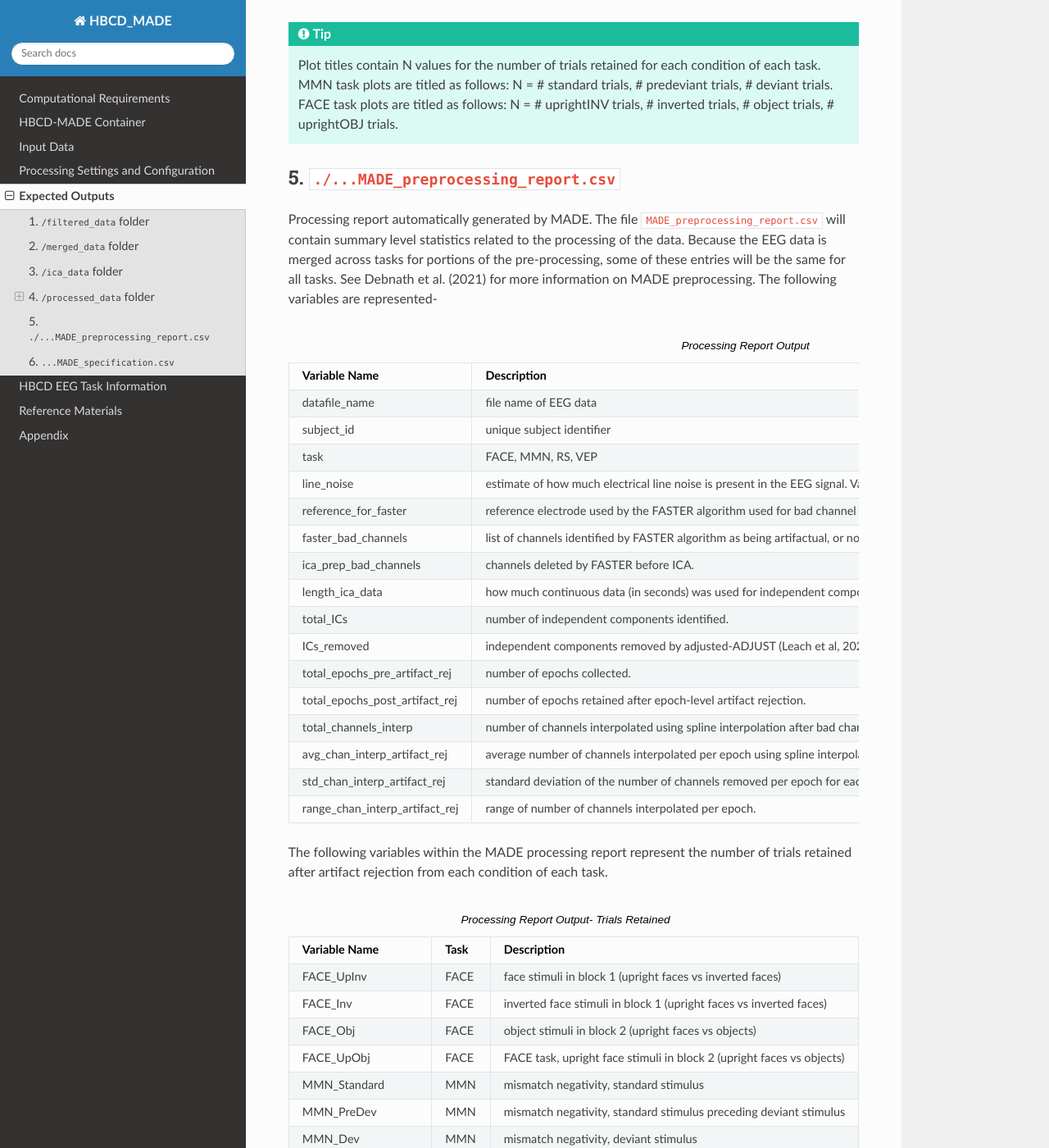
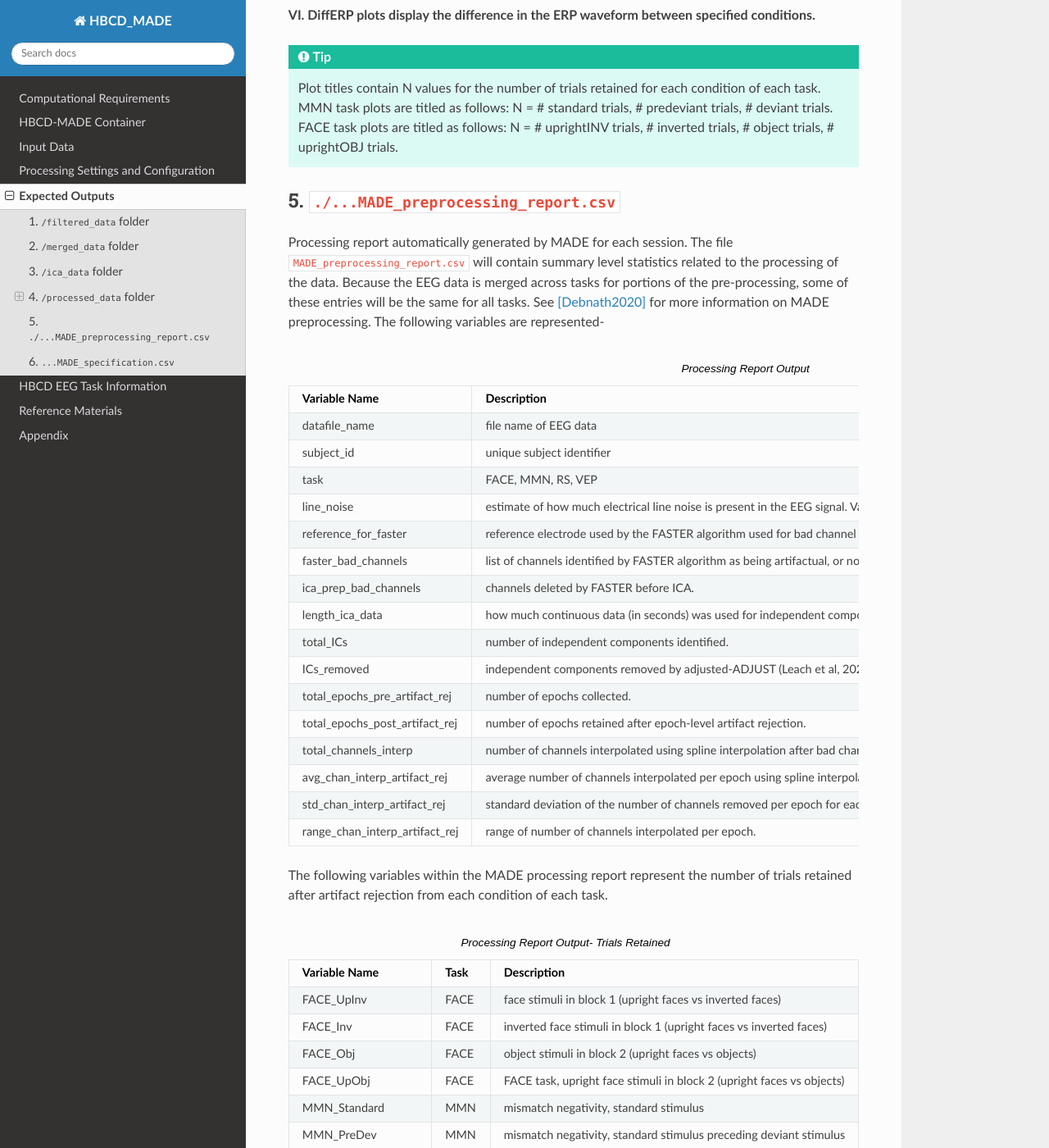
Before and after one commit to DCAN-Labs/HBCD-MADE, a Sphinx documentation site: the page built from docs/source/expected_outputs.rst, in a window 1280 px wide and 1400 px high, scrolled down 8680 px. Shown: the whole window at 82% size. Built offline with Sphinx 7.4.7 and the Read the Docs theme 3.1.0, drawn with Linux system fonts in a browser that asks for light colours; some of the changed text lies outside the part shown.

Commit message:
fix typos

```diff
--- a/docs/source/computational_requirements.rst
+++ b/docs/source/computational_requirements.rst
@@ -3,7 +3,7 @@
 --------------------------
 
 The computational requirements for running HBCD-MADE depend on the amount of input data
-(length of acquisition, number of channels, etc), along with the processing settings
+(length of acquisition, number of channels, etc.), along with the processing settings
 (downsampling, filtering, etc.).
 
 For an HBCD-style acquisition (1kHz sampling rate, 128 electrodes),
--- a/docs/source/container_info.rst
+++ b/docs/source/container_info.rst
@@ -3,7 +3,7 @@
 
 Installation
 --------------------------
-We recommend using the HBCD-MADE container when processing large amounts of data. The container for HBCD-MADE can be found on Docker Hub.  A tutorial on how to use containers is located `here <https://docker-curriculum.com/>`_. It can be downloaded with Singularity as follows (click `here <https://docs.sylabs.io/guides/latest/user-guide/>`_. for a Singularity user guide):
+We recommend using the HBCD-MADE container when processing large amounts of data. The container for HBCD-MADE can be found on Docker Hub.  A tutorial on how to use containers is located `here <https://docker-curriculum.com/>`_. It can be downloaded with Singularity as follows (click `here <https://docs.sylabs.io/guides/latest/user-guide/>`_ for a Singularity user guide):
 
 .. code-block:: console
 
--- a/docs/source/expected_outputs.rst
+++ b/docs/source/expected_outputs.rst
@@ -94,7 +94,7 @@
 
 **Description**
 
-Each EEG file found in this folder will have a corresponding json file in the parent directory that specifies the settings that were used for the specific task.  These data are saved at the end of the processing pipeline after the following operations have occurred:
+Each EEG file found in this folder will have a corresponding ``.json`` file in the parent directory that specifies the settings that were used for the specific task.  These data are saved at the end of the processing pipeline after the following operations have occurred:
 
 - ICA artifact removal
 
@@ -192,7 +192,7 @@
 
 Output files ending in ``summaryStats.csv`` are created for each task and contain the following output variables:
 
-	* ``SME``: Standard Measurement error. The SME is a universal measure of data quality for ERP data. See Luck et al. (2021) for more information.
+	* ``SME``: Standard Measurement error. The SME is a universal measure of data quality for ERP data. See [Luck2021]_ for more information.
 
 	* ``Mean_Power``: mean power at each frequency bin ranging from 1-50Hz
 
@@ -351,7 +351,7 @@
 5. ``./...MADE_preprocessing_report.csv``
 -------------------------------------------------------
 
-Processing report automatically generated by MADE. The file ``MADE_preprocessing_report.csv`` will contain summary level statistics related to the processing of the data. Because the EEG data is merged across tasks for portions of the pre-processing, some of these entries will be the same for all tasks. See Debnath et al. (2021) for more information on MADE preprocessing. The following variables are represented-
+Processing report automatically generated by MADE for each session. The file ``MADE_preprocessing_report.csv`` will contain summary level statistics related to the processing of the data. Because the EEG data is merged across tasks for portions of the pre-processing, some of these entries will be the same for all tasks. See [Debnath2020]_ for more information on MADE preprocessing. The following variables are represented-
 
 
 .. list-table:: Processing Report Output
@@ -433,8 +433,12 @@
 A unique .json is produced for each task processed by HBCD-MADE and titled according to the task it represents. These files serve as a reference for the parameters used to process each task. For definitions of each parameter listed, see :doc:`Processing Settings and Configuration </json_configuration>`
 
 
+.. [Debnath2020] Debnath, R., Buzzell, G. A., Morales, S., Bowers, M. E., Leach, S. C., & Fox, N. A. (2020). The Maryland analysis of developmental EEG (MADE) pipeline. Psychophysiology, 57(6). `<https://doi.org/10.1111/psyp.13580>`_.
 
 .. [Leach2020] Leach, S. C., Morales, S., Bowers, M. E., Buzzell, G. A., Debnath, R., Beall, D., & Fox, N. A. (2020). Adjusting adjust: Optimizing the adjust algorithm for pediatric data using geodesic nets. Psychophysiology, 57(8). `<https://doi.org/10.1111/psyp.13566>`_.
+
+.. [Luck2021] Luck, S. J., Stewart, A. X., Simmons, A. M., & Rhemtulla, M. (2021). Standardized measurement error: A universal metric of data quality for averaged event‐related potentials. Psychophysiology, 58(6). `<https://doi.org/10.1111/psyp.13793>`_.
+
 
 .. toctree::
    :maxdepth: 2
```
Also changed, not shown: other parts of docs/source/container_info.rst (+1 -1 lines), other parts of docs/source/expected_outputs.rst (+6 -6 lines), docs/source/json_configuration.rst (+7 -7 lines).
